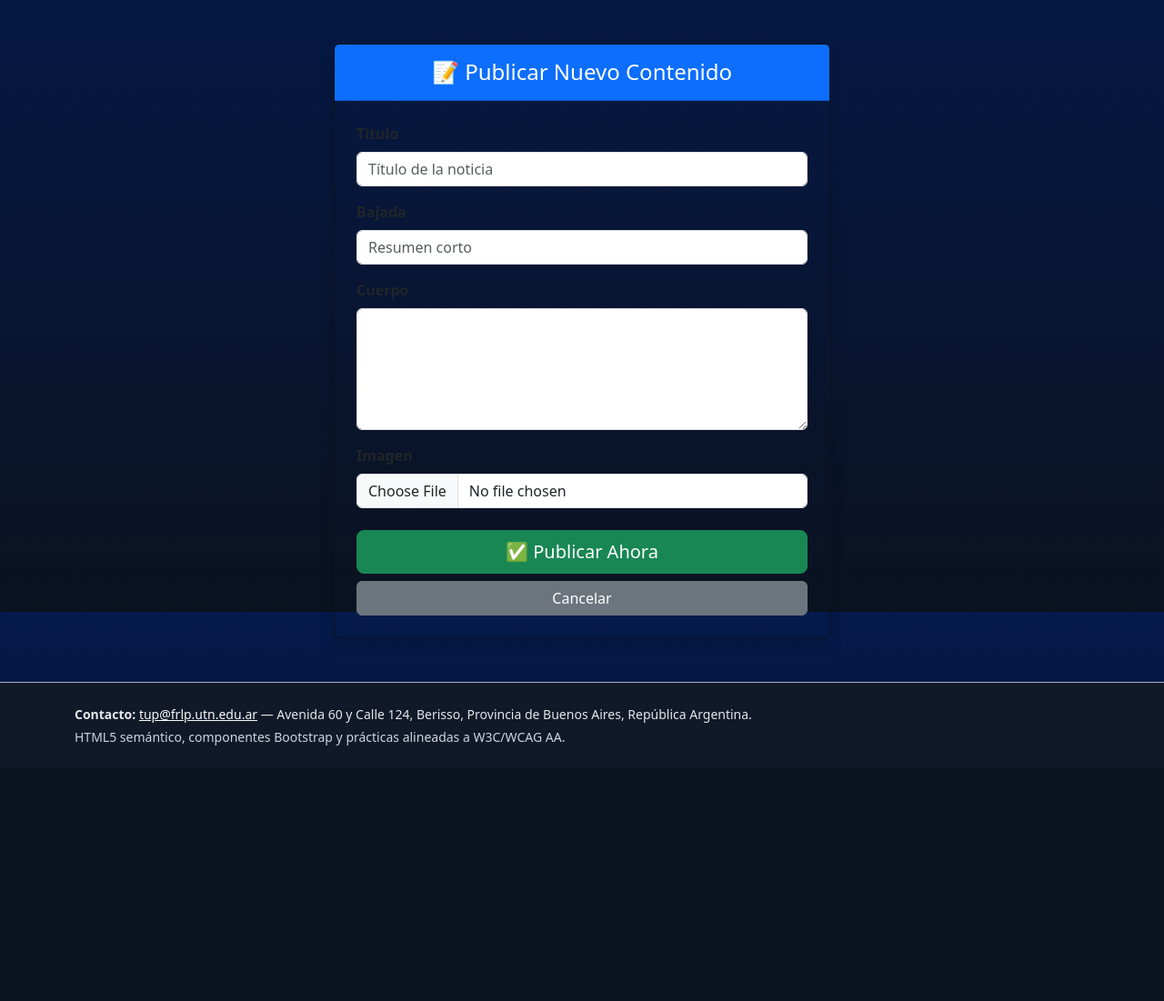
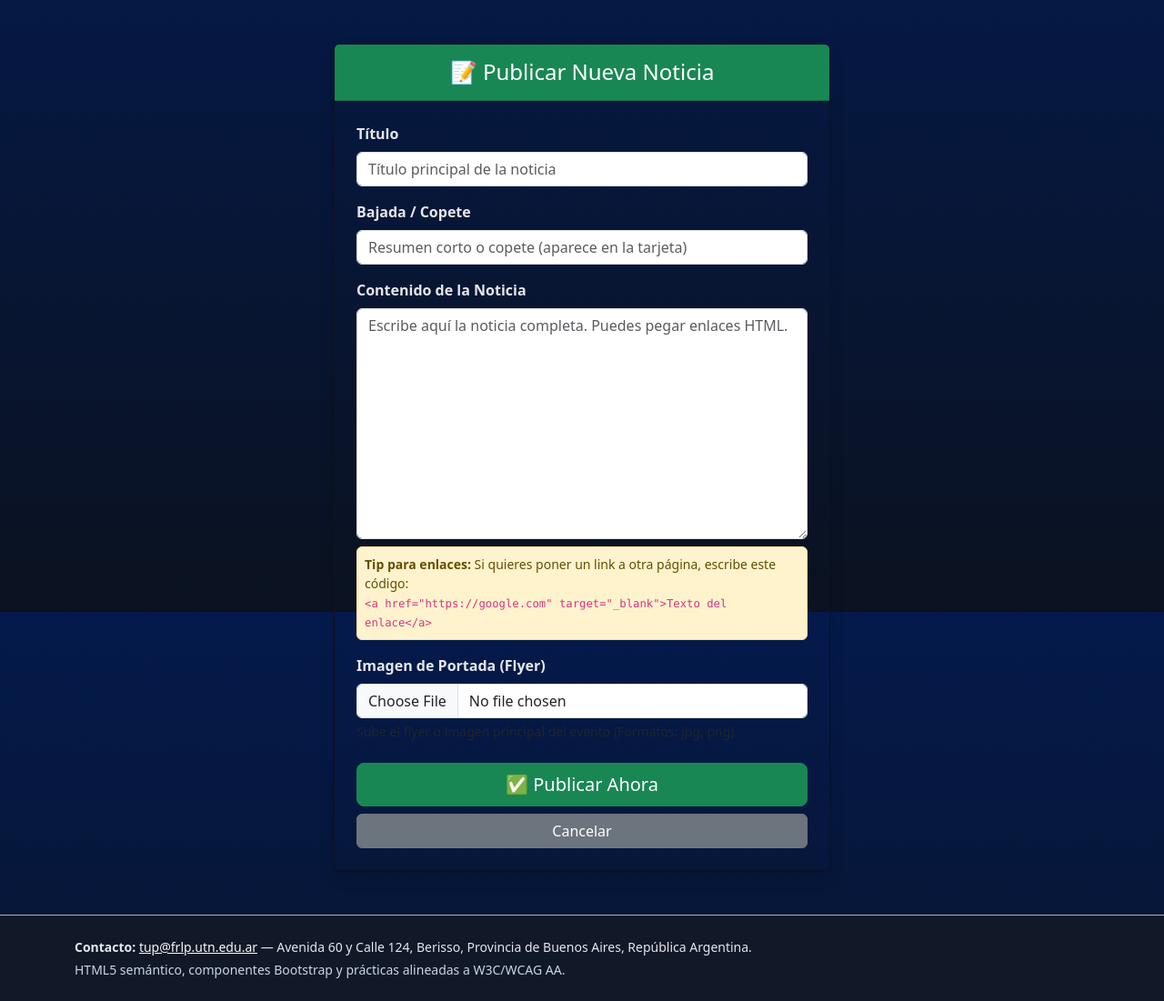
Before and after one commit to Lawcito/academic_blog, a Django app: page /articulos/crear/ in a window 1280 px wide. Shown: the part 127-1228 px from the top of the page at 91% size. Before the commit the page ends 947 px from the top, so only its background shows below. Run offline with Django 5.2, Linux system fonts and the light colour scheme; a user stored in the database is signed in.

Commit message:
Mejora visual: texto blanco en noticias y detalle para modo oscuro

```diff
--- a/proyectofacu/academic_blog/blog_academico/blog_academico/urls.py
+++ b/proyectofacu/academic_blog/blog_academico/blog_academico/urls.py
@@ -1,24 +1,28 @@
 from django.contrib import admin
 from django.urls import path, include
+from blog_academico import views
+
+# Importamos las configuraciones de Django para servir archivos
 from django.conf import settings
 from django.conf.urls.static import static
 
-# Importamos la vista del home corregida
-from blog_academico import views as views_home
 
 urlpatterns = [
     path("admin/", admin.site.urls),
-    # El Home del sitio
-    path("", views_home.home, name="home"),
-    # Registro de usuarios
-    path("registro/", views_home.registro, name="registro"),
-    # Login/Logout (Django ya trae esto hecho)
+    # RUTA PRINCIPAL DE LA APLICACIÓN (Inicio)
+    path("", views.home, name="home"),
+    # RUTAS DE AUTENTICACIÓN (Soluciona el error 'logout')
     path("accounts/", include("django.contrib.auth.urls")),
-    # Las URLs de tu aplicación (Noticias, Apuntes, etc.)
+    # RUTAS DE LA APLICACIÓN 'blog_edicion'
     path("articulos/", include("blog_edicion.urls")),
 ]
 
-# ESTO ES LO IMPORTANTE:
-# Le dice a Django: "Si estás en modo DEBUG, mostrá las imágenes y PDFs que están en MEDIA"
+# =========================================================
+# CONFIGURACIÓN CRÍTICA PARA ARCHIVOS MULTIMEDIA Y VIDEO
+# =========================================================
 if settings.DEBUG:
+    # Servir archivos subidos (MEDIA_URL, para flyers y apuntes)
     urlpatterns += static(settings.MEDIA_URL, document_root=settings.MEDIA_ROOT)
+
+    # Servir archivos estáticos (STATIC_URL, para el video de fondo, CSS, JS)
+    urlpatterns += static(settings.STATIC_URL, document_root=settings.STATIC_ROOT)
--- a/proyectofacu/academic_blog/blog_academico/blog_edicion/forms.py
+++ b/proyectofacu/academic_blog/blog_academico/blog_edicion/forms.py
@@ -6,15 +6,37 @@ class ArticuloForm(forms.ModelForm):
     class Meta:
         model = Articulo
         fields = ["titulo", "bajada", "cuerpo", "imagen"]
+
         widgets = {
             "titulo": forms.TextInput(
-                attrs={"class": "form-control", "placeholder": "Título de la noticia"}
+                attrs={
+                    "class": "form-control",
+                    "placeholder": "Título principal de la noticia",
+                }
             ),
             "bajada": forms.TextInput(
-                attrs={"class": "form-control", "placeholder": "Resumen corto"}
+                attrs={
+                    "class": "form-control",
+                    "placeholder": "Resumen corto o copete (aparece en la tarjeta)",
+                }
             ),
-            "cuerpo": forms.Textarea(attrs={"class": "form-control", "rows": 5}),
+            # Agrandé este campo a 10 líneas para que puedas escribir cómodo y poner links HTML
+            "cuerpo": forms.Textarea(
+                attrs={
+                    "class": "form-control",
+                    "rows": 10,
+                    "placeholder": "Escribe aquí la noticia completa. Puedes pegar enlaces HTML.",
+                }
+            ),
             "imagen": forms.FileInput(attrs={"class": "form-control"}),
+        }
+
+        # Etiquetas para que se vea más profesional en la pantalla
+        labels = {
+            "titulo": "Título",
+            "bajada": "Bajada / Copete",
+            "cuerpo": "Contenido de la Noticia",
+            "imagen": "Imagen de Portada (Flyer)",
         }
 
 
--- a/proyectofacu/academic_blog/blog_academico/blog_edicion/urls.py
+++ b/proyectofacu/academic_blog/blog_academico/blog_edicion/urls.py
@@ -4,14 +4,15 @@ from . import views
 app_name = "blog_edicion"
 
 urlpatterns = [
-    # Cuando entres a /articulos/, mostraremos todas las noticias en lugar del home
+    # --- Noticias ---
     path("", views.ver_todas_noticias, name="ver_todas_noticias"),
-    # Tus funciones de Blog
+    path("todas/", views.ver_todas_noticias, name="ver_todas_noticias"),
     path("crear/", views.crear_articulo, name="crear_articulo"),
     path("detalle/<int:pk>/", views.articulo_detalle, name="articulo_detalle"),
     path("editar/<int:pk>/", views.editar_articulo, name="editar_articulo"),
     path("eliminar/<int:pk>/", views.eliminar_articulo, name="eliminar_articulo"),
-    path("todas/", views.ver_todas_noticias, name="ver_todas_noticias"),
-    # La nueva función para APUNTES
+    # --- Apuntes ---
     path("subir_apunte/", views.subir_apunte, name="subir_apunte"),
+    # ESTO DEBE ESTAR SÍ O SÍ para que el index funcione:
+    path("buscar/", views.buscar_apuntes, name="buscar_apuntes"),
 ]
--- a/proyectofacu/academic_blog/blog_academico/blog_edicion/views.py
+++ b/proyectofacu/academic_blog/blog_academico/blog_edicion/views.py
@@ -1,15 +1,10 @@
-# Archivo: blog_edicion/views.py
 from django.shortcuts import render, get_object_or_404, redirect
 from django.contrib.auth.decorators import login_required
 from django.http import HttpResponseForbidden
-
-# Importamos modelos nuevos
-from .models import Articulo, Apunte
-
-# Importamos los formularios (asegúrate de tenerlos en forms.py)
+from .models import Articulo, Apunte, Materia, Carrera
 from .forms import ArticuloForm, ApunteForm
 
-# --- TUS FUNCIONES DE BLOG (LO QUE YA TENÍAS) ---
+# --- SECCIÓN NOTICIAS ---
 
 
 @login_required
@@ -20,7 +15,9 @@ def crear_articulo(request):
             articulo = form.save(commit=False)
             articulo.autor = request.user
             articulo.save()
-            return redirect("home")  # Redirige al home del proyecto
+            # Sugerencia: Si quieres volver a la lista de noticias en vez del home,
+            # cambia "home" por el nombre de tu url de noticias.
+            return redirect("home")
     else:
         form = ArticuloForm()
     return render(request, "blog_edicion/crear_articulo.html", {"form": form})
@@ -29,9 +26,8 @@ def crear_articulo(request):
 @login_required
 def editar_articulo(request, pk):
     articulo = get_object_or_404(Articulo, pk=pk)
-    # Seguridad: solo el autor edita
     if articulo.autor != request.user:
-        return HttpResponseForbidden("No tienes permiso para editar este artículo.")
+        return HttpResponseForbidden("No tienes permiso.")
 
     if request.method == "POST":
         form = ArticuloForm(request.POST, request.FILES, instance=articulo)
@@ -40,6 +36,7 @@ def editar_articulo(request, pk):
             return redirect("home")
     else:
         form = ArticuloForm(instance=articulo)
+
     return render(
         request,
         "blog_edicion/editar_articulo.html",
@@ -62,11 +59,12 @@ def articulo_detalle(request, pk):
 
 
 def ver_todas_noticias(request):
+    # Trae las noticias de la más nueva a la más vieja
     articulos = Articulo.objects.all().order_by("-fecha_publicacion")
     return render(request, "blog_edicion/todas_noticias.html", {"articulos": articulos})
 
 
-# --- LO NUEVO: SUBIR APUNTES ---
+# --- SECCIÓN APUNTES ---
 
 
 @login_required
@@ -81,3 +79,38 @@ def subir_apunte(request):
     else:
         form = ApunteForm()
     return render(request, "blog_edicion/subir_apunte.html", {"form": form})
+
+
+# --- BUSCADOR ---
+
+
+def buscar_apuntes(request):
+    # 1. Empezamos trayendo TODOS los apuntes
+    apuntes = Apunte.objects.all()
+
+    # 2. Obtenemos los datos del filtro desde la URL
+    q = request.GET.get("q")
+    materia_id = request.GET.get("materia")
+    carrera_id = request.GET.get("carrera")
+
+    # 3. Aplicamos filtros solo si hay datos reales
+
+    # Filtro por palabra clave (título)
+    if q:
+        apuntes = apuntes.filter(titulo__icontains=q)
+
+    # Filtro por Materia
+    if materia_id and materia_id != "":
+        apuntes = apuntes.filter(materia_id=materia_id)
+
+    # Filtro por Carrera
+    if carrera_id and carrera_id != "":
+        # Asume que el modelo Materia tiene una relación con Carrera
+        apuntes = apuntes.filter(materia__carrera_id=carrera_id)
+
+    # 4. Cargamos las listas para los desplegables del formulario de búsqueda
+    materias = Materia.objects.all()
+    carreras = Carrera.objects.all()
+
+    context = {"apuntes": apuntes, "materias": materias, "carreras": carreras}
+    return render(request, "blog_edicion/buscar_apuntes.html", context)
--- a/proyectofacu/academic_blog/blog_academico/static/css/estilos.css
+++ b/proyectofacu/academic_blog/blog_academico/static/css/estilos.css
@@ -81,6 +81,25 @@ main#contenido {
   z-index: 5;
 }
 
+/* ==================================================== */
+/* === CORRECCIÓN DE LEGIBILIDAD GLOBAL (NUEVO) === */
+/* ==================================================== */
+/* Esto fuerza que los subtítulos y párrafos sueltos sean blancos */
+p,
+.lead,
+span,
+div {
+  color: inherit;
+  /* Hereda el color blanco del body o padre */
+}
+
+/* Fuerza bruta para secciones que se vean negras por error */
+section p,
+main p,
+header p {
+  color: var(--text);
+}
+
 
 /* ==================================================== */
 /* === ESTILOS TARJETAS (LOOK TECNOLÓGICO/SERIO) === */
@@ -91,6 +110,17 @@ main#contenido {
   background: transparent !important;
   border: 1px solid var(--panel) !important;
   /* Borde suave */
+  color: var(--text) !important;
+  /* Asegura que el texto base sea blanco */
+}
+
+/* === REGLA NUEVA: Forzar texto blanco en Títulos y Cuerpo de Cards === */
+.card-body,
+.card-title,
+.card-text,
+.card p,
+.card h5 {
+  color: var(--text) !important;
 }
 
 /* Base de borde y header sutil (Cian/Azul) */
@@ -125,6 +155,7 @@ main#contenido {
   background-color: transparent !important;
   border-color: rgba(255, 255, 255, 0.1) !important;
   /* Separadores sutiles */
+  color: var(--text) !important;
 }
 
 
--- a/proyectofacu/academic_blog/blog_academico/templates/blog_edicion/crear_articulo.html
+++ b/proyectofacu/academic_blog/blog_academico/templates/blog_edicion/crear_articulo.html
@@ -7,8 +7,8 @@
   <div class="col-md-8 col-lg-6">
     <div class="card shadow border-0">
 
-      <div class="card-header bg-primary text-white text-center py-3">
-        <h4 class="mb-0">📝 Publicar Nuevo Contenido</h4>
+      <div class="card-header bg-success text-white text-center py-3">
+        <h4 class="mb-0">📝 Publicar Nueva Noticia</h4>
       </div>
 
       <div class="card-body p-4">
@@ -21,15 +21,25 @@
 
             {{ field }}
 
+            {% if field.name == 'cuerpo' %}
+            <div class="alert alert-warning mt-2 p-2 small">
+              <i class="fas fa-lightbulb"></i> <strong>Tip para enlaces:</strong>
+              Si quieres poner un link a otra página, escribe este código:<br>
+              <code>&lt;a href="https://google.com" target="_blank"&gt;Texto del enlace&lt;/a&gt;</code>
+            </div>
+            {% endif %}
+
+            {% if field.name == 'imagen' %}
+            <div class="form-text text-dark"> Sube el flyer o imagen principal del evento (Formatos: jpg, png).
+            </div>
+            {% endif %}
+
             {% if field.errors %}
             <div class="text-danger small mt-1">
               {{ field.errors }}
             </div>
             {% endif %}
 
-            {% if field.help_text %}
-            <small class="text-muted">{{ field.help_text }}</small>
-            {% endif %}
           </div>
           {% endfor %}
 
@@ -37,7 +47,8 @@
             <button type="submit" class="btn btn-success btn-lg">
               ✅ Publicar Ahora
             </button>
-            <a href="{% url 'blog_edicion:lista_articulos' %}" class="btn btn-secondary">
+
+            <a href="{% url 'blog_edicion:ver_todas_noticias' %}" class="btn btn-secondary">
               Cancelar
             </a>
           </div>
```
Also changed, not shown: proyectofacu/academic_blog/blog_academico/templates/blog_edicion/buscar_apuntes.html (added, +80 -0 lines), proyectofacu/academic_blog/blog_academico/templates/blog_edicion/todas_noticias.html (+27 -12 lines), proyectofacu/academic_blog/blog_academico/templates/index.html (+12 -13 lines), proyectofacu/academic_blog/blog_academico/db.sqlite3, proyectofacu/academic_blog/blog_academico/media/noticias/2025/12/GitHub_Copilot.webp (added), proyectofacu/academic_blog/blog_academico/media/noticias/2025/12/Github-Copilot.png (added), proyectofacu/academic_blog/blog_academico/media/noticias/2025/12/OIP.webp (added), proyectofacu/academic_blog/blog_academico/media/noticias/2025/12/ciberseguridad.webp (added), proyectofacu/academic_blog/blog_academico/media/noticias/2025/12/github.webp (added), proyectofacu/academic_blog/blog_academico/media/noticias/2025/12/primer-empleo.jpg (added), proyectofacu/academic_blog/blog_academico/media/noticias/2025/12/python_3.3.webp (added), 1 other file.
